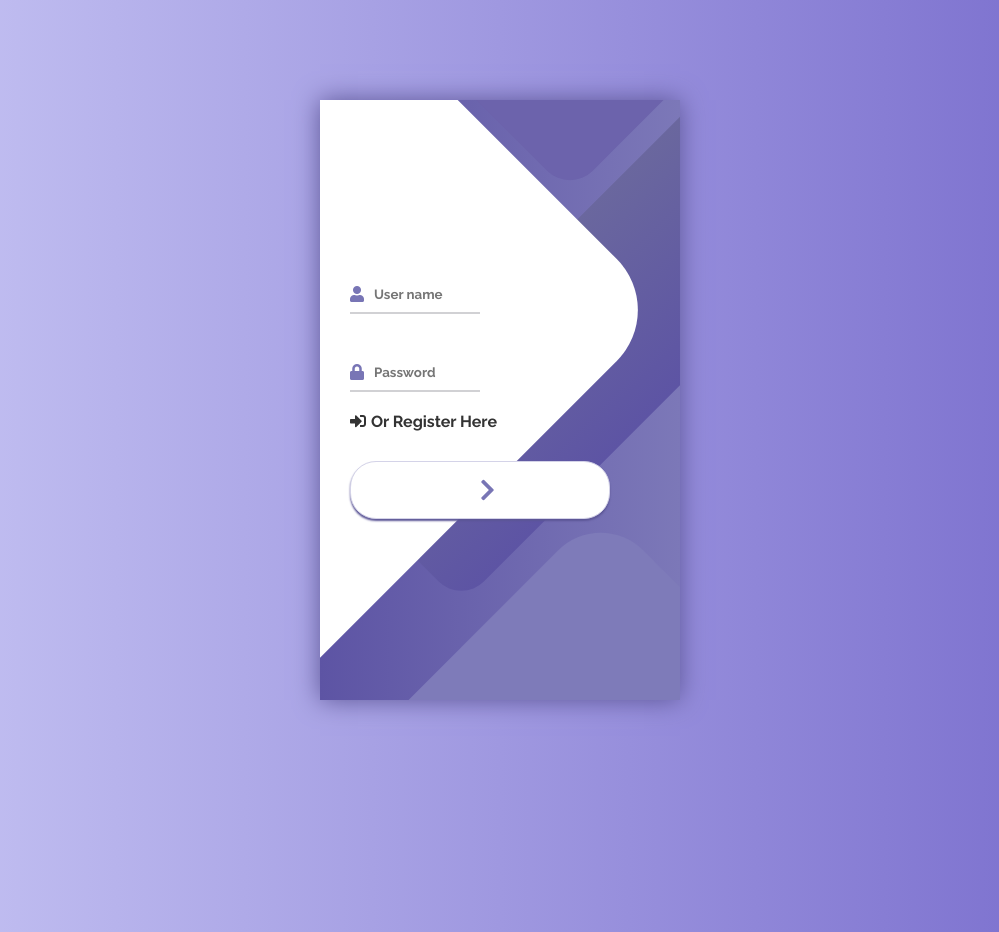
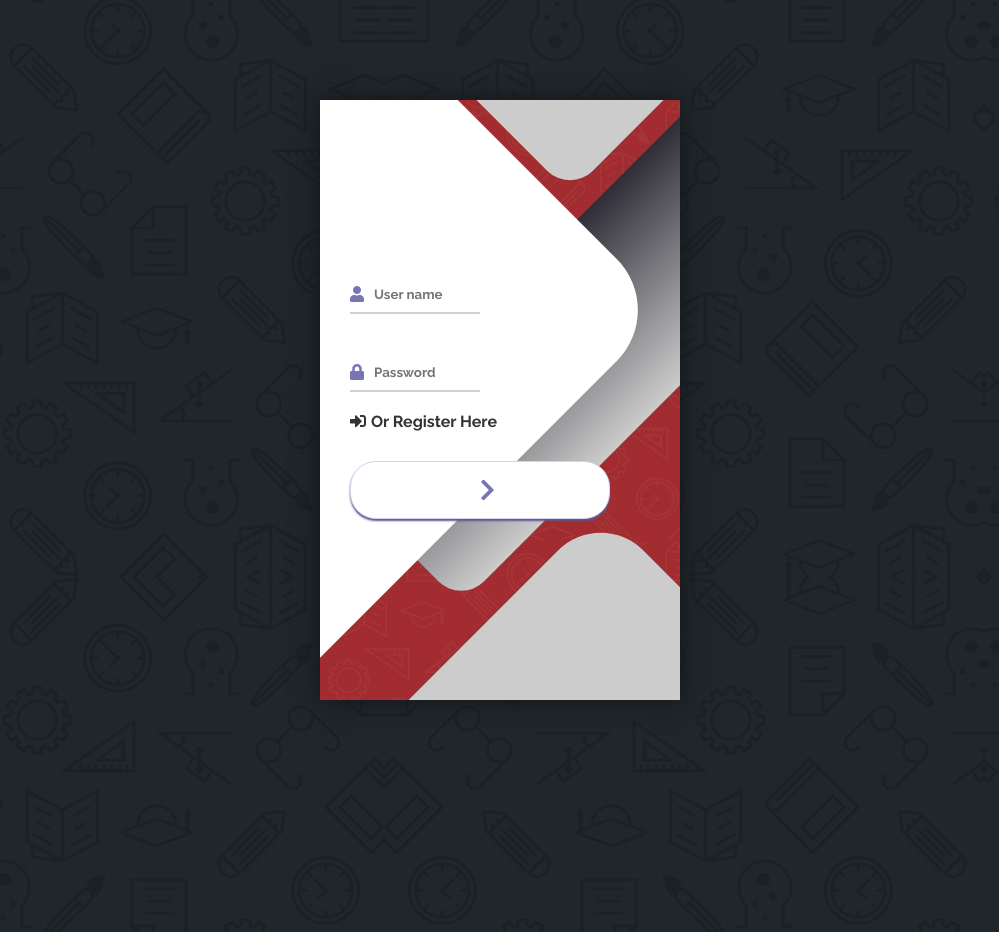
Before and after one commit to jaredatandi/NurseGuide, a Flask app: page /auth/login in a window 1280 px wide. Shown: the whole page, without its empty margins (140-1139 px from the left). Run offline with Flask 3, Linux system fonts and the light colour scheme.

Commit message:
Use theme color on the login page

```diff
--- a/flaskr/static/auth.css
+++ b/flaskr/static/auth.css
@@ -9,6 +9,7 @@
 
 body {
     background: linear-gradient(90deg, #C7C5F4, #776BCC);
+    background-image: url(home/assets/images/meetings-bg.jpg);
 }
 
 a {
@@ -57,11 +58,12 @@ li {
 }
 
 .screen {
-    background: linear-gradient(90deg, #5D54A4, #7C78B8);
+    background: linear-gradient(90deg, #0d0d0e, #1c1b1f);
+    background-image: url(home/assets/images/service-item-bg.jpg);
     position: relative;
     height: 600px;
     width: 360px;
-    box-shadow: 0px 0px 24px #5C5696;
+    box-shadow: 0px 0px 24px #151516;
 }
 
 .screen__content {
@@ -98,7 +100,7 @@ li {
 .screen__background__shape2 {
     height: 220px;
     width: 220px;
-    background: #6C63AC;
+    background: #CCCCCC;
     top: -172px;
     right: 0;
     border-radius: 32px;
@@ -107,7 +109,7 @@ li {
 .screen__background__shape3 {
     height: 540px;
     width: 190px;
-    background: linear-gradient(270deg, #5D54A4, #6A679E);
+    background: linear-gradient(270deg, #CCCCCC, #2f2e38);
     top: -24px;
     right: 0;
     border-radius: 32px;
@@ -116,7 +118,7 @@ li {
 .screen__background__shape4 {
     height: 400px;
     width: 200px;
-    background: #7E7BB9;
+    background: #CCCCCC;
     top: 420px;
     right: 50px;
     border-radius: 60px;
--- a/flaskr/templates/landing-page/index.html
+++ b/flaskr/templates/landing-page/index.html
@@ -63,8 +63,8 @@
                       <ul class="nav">
                           <li class=""><a href="{{ url_for('home.home') }}">Home</a></li>
                           <li class=""><a href="{{ url_for('packages.packages') }}">Packages</a></li>
-                          <li class="scroll-to-section"><a href="#courses">Testimonials</a></li>
-                          <li class="scroll-to-section"><a href="#contact">Contact Us</a></li>
+                          <li><a href="#testimonials">Testimonials</a></li>
+                          <li><a href="#contact">Contact Us</a></li>
                           <li class=""><a href="{{ url_for('auth.login') }}">Login</a></li>
                       </ul>
                       <a class='menu-trigger'>
@@ -364,7 +364,7 @@
     </div>
   </section>
 
-  <section class="our-courses" id="courses">
+  <section class="our-courses" id="testimonials">
     <div class="container">
       <div class="row">
         <div class="col-lg-12">
```
